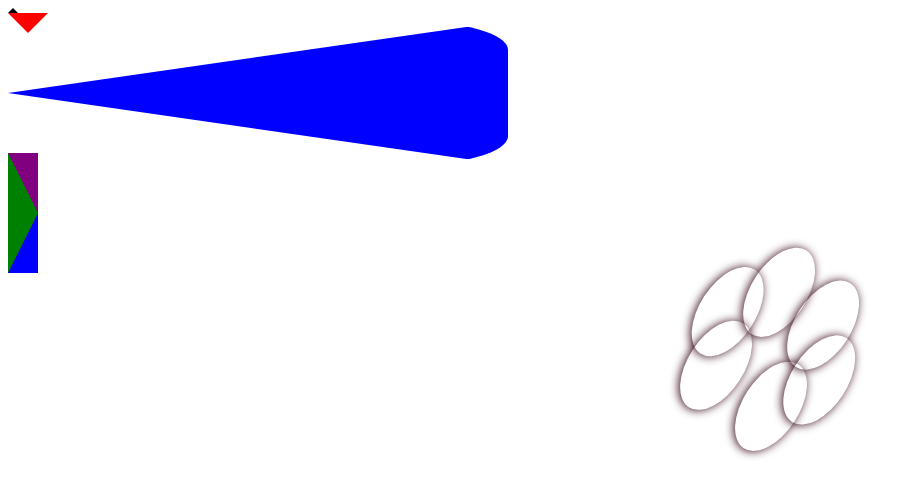
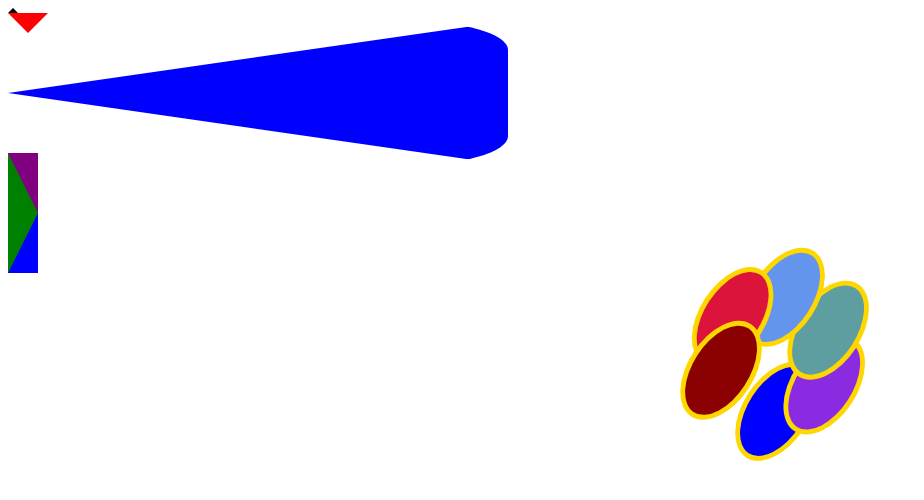
Before and after one commit to risingBirdSong/css_play, a React (Vite) app: page / in a window 1280 px wide. Shown: the top 500 px of the page, without its empty margins (0-924 px from the left). Built offline with nearby package versions, Linux system fonts and the light colour scheme.

Commit message:
with colors

```diff
--- a/componenents/Flower.tsx
+++ b/componenents/Flower.tsx
@@ -48,13 +48,14 @@ const Flower = () => {
         alignItems: "center",
       }}
     >
-      {nums.map((num) => {
+      {nums.map((num, idx) => {
         function radians_to_degrees(radians: number) {
           var pi = Math.PI;
           return radians * (180 / pi);
         }
         return (
           <Pedal
+            idx={idx}
             transX={radians_to_degrees(Math.sin(num))}
             transY={radians_to_degrees(Math.cos(num))}
             rgbColors={[backAndForth, 10, backAndForth / 2]}
--- a/componenents/Pedal.tsx
+++ b/componenents/Pedal.tsx
@@ -8,6 +8,7 @@ export interface PedalProps {
   rgbColors: [number, number, number];
   transX: number;
   transY: number;
+  idx: number;
 }
 const Pedal = (props: PedalProps) => {
   let clrs = props.rgbColors;
@@ -15,10 +16,9 @@ const Pedal = (props: PedalProps) => {
 
   return (
     <div
-      className="pedal"
+      className={`idx${props.idx}`}
       style={{
         // backgroundColor: `rgb(100, 1, 10)`,
-        // backgroundColor: colStr,
         // padding: "100px",
         margin: "80px",
         height: props.height,
@@ -27,7 +27,7 @@ const Pedal = (props: PedalProps) => {
         top: props.top,
         left: props.left,
         borderRadius: "100%",
-        boxShadow: `1px 1px 10px  ${colStr}`,
+        border: "5px solid gold",
         // transform: ``,
         transform: `translate(${props.transX}px, ${props.transY}px) rotate(${props.rotateAmount}deg)`,
         //@ts-ignore
--- a/index.css
+++ b/index.css
@@ -35,5 +35,21 @@
   color: maroon;
 }
 
-.pedal {
+.idx0 {
+  background-color: blue;
 }
+.idx1 {
+  background-color: blueviolet;
+}
+.idx2 {
+  background-color: cadetblue;
+}
+.idx3 {
+  background-color: cornflowerblue;
+}
+.idx4 {
+  background-color: crimson;
+}
+.idx5 {
+  background-color: darkred;
+}
```
Also changed, not shown: 4 other files (tests, documents, lock files or other folders).
